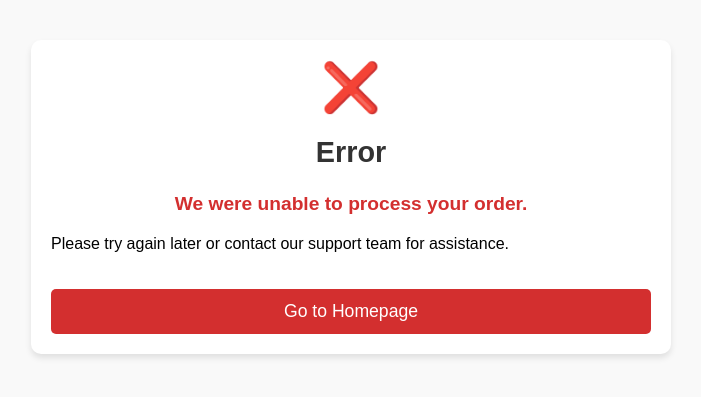
After one commit to lealre/stripe-photo-gateway, a FastAPI app: template src/pages/templates/error.html in a window 1280 px wide. The commit adds this page. Shown: the top 397 px of the page, without its empty margins (289-990 px from the left). Run offline with FastAPI, Linux system fonts and the light colour scheme; the template is opened without the code that fills it, so the values that code supplies are empty.

Commit message:
Add error HTML page and minor refactoring changes

```diff
--- a/src/app.py
+++ b/src/app.py
@@ -29,20 +29,25 @@ templates = Jinja2Templates(directory='src/pages/templates')
 
 
 @app.get('/', response_class=HTMLResponse)
-def home(request: Request) -> HTMLResponse:
+def upload_photos_page(request: Request) -> HTMLResponse:
     return templates.TemplateResponse(request=request, name='upload_photos.html')
 
 
 @app.get('/order/details', response_class=HTMLResponse)
-def order_details(request: Request) -> HTMLResponse:
+def order_details_page(request: Request) -> HTMLResponse:
     return templates.TemplateResponse(request=request, name='order_details.html')
 
 
 @app.get('/payment/success', response_class=HTMLResponse)
-def payment_success(request: Request) -> HTMLResponse:
+def payment_success_page(request: Request) -> HTMLResponse:
     return templates.TemplateResponse(request=request, name='payment_success.html')
 
 
 @app.get('/payment/error', response_class=HTMLResponse)
-def payment_fail(request: Request) -> HTMLResponse:
+def payment_error_page(request: Request) -> HTMLResponse:
     return templates.TemplateResponse(request=request, name='payment_error.html')
+
+
+@app.get('/error', response_class=HTMLResponse)
+def error_page(request: Request) -> HTMLResponse:
+    return templates.TemplateResponse(request=request, name='error.html')
--- a/src/core/settings.py
+++ b/src/core/settings.py
@@ -13,7 +13,7 @@ class Settings(BaseSettings):
 
     DATABASE_URL: str = 'sqlite+aiosqlite:///./dev.db'
 
-    HOST_EMAIL: str = 'renaanvp@gmail.com'
+    HOST_EMAIL: str = ''
 
     EMAIL_USERNAME: str = ''
     EMAIL_PASSWORD: SecretStr = SecretStr('')
--- a/src/pages/static/js/addressForm.js
+++ b/src/pages/static/js/customerForm.js
@@ -59,6 +59,6 @@ function checkoutSession(formData) {
     })
     .catch((error) => {
       console.error("Error:", error);
-      alert("An error occurred while processing your request.");
+      alert("An error occurred while processing your order.");
     });
 }
--- a/src/pages/static/styles.css
+++ b/src/pages/static/styles.css
@@ -59,8 +59,8 @@ input[type="file"] {
 }
 
 .preview-item img {
-  width: 60px;
-  height: 60px;
+  width: 120px;
+  height: 120px;
   object-fit: cover;
   border-radius: 5px;
   margin-right: 10px;
--- /dev/null
+++ b/src/pages/templates/error.html
@@ -0,0 +1,22 @@
+<!DOCTYPE html>
+<html lang="en">
+  <head>
+    <meta charset="UTF-8" />
+    <meta name="viewport" content="width=device-width, initial-scale=1.0" />
+    <link rel="stylesheet" href="{{ url_for('static', path='styles.css') }}" />
+    <title>Error</title>
+  </head>
+  <body>
+    <div class="container">
+      <div class="error-icon">❌</div>
+      <h1>Error</h1>
+      <p class="error-message">
+        We were unable to process your order.
+      </p>
+      <p>Please try again later or contact our support team for assistance.</p>
+      <div class="button-container error">
+        <button onclick="window.location.href='/'">Go to Homepage</button>
+      </div>
+    </div>
+  </body>
+</html>
--- a/src/pages/templates/order_details.html
+++ b/src/pages/templates/order_details.html
@@ -73,6 +73,6 @@
       </form>
     </div>
 
-    <script src="{{ url_for('static', path='js/addressForm.js') }}"></script>
+    <script src="{{ url_for('static', path='js/customerForm.js') }}"></script>
   </body>
 </html>
--- a/src/pages/templates/upload_photos.html
+++ b/src/pages/templates/upload_photos.html
@@ -29,6 +29,6 @@
       </form>
     </div>
 
-    <script src="{{ url_for('static', path='js/upload.js') }}"></script>
+    <script src="{{ url_for('static', path='js/uploadPhotos.js') }}"></script>
   </body>
 </html>
```
Also changed, not shown: src/api/orders.py (+12 -16 lines), src/pages/static/js/uploadPhotos.js (renamed from src/pages/static/js/upload.js).
